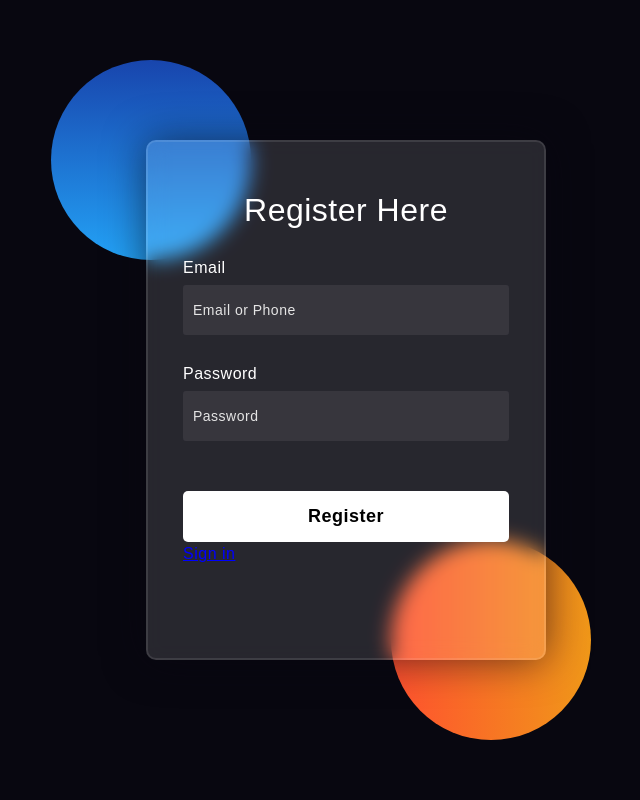
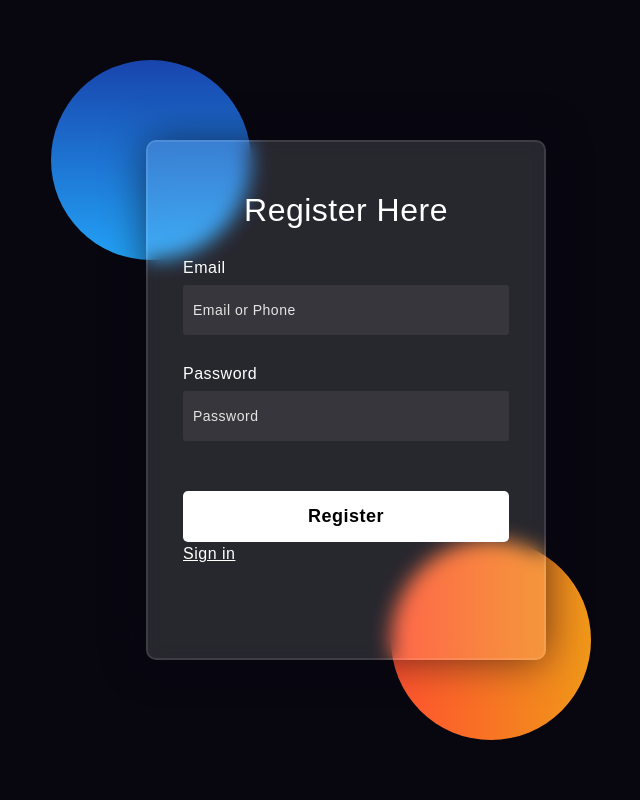
Before and after one commit to maria2908/travel-blog, a PHP site: page /register.php in a window 1280 px wide. Shown: the whole page, without its empty margins (294-934 px from the left). Run offline with PHP 8.4, Linux system fonts and the light colour scheme; some web fonts are replaced.

Commit message:
chang style

```diff
--- a/classes/User.php
+++ b/classes/User.php
@@ -28,12 +28,13 @@ class User
 
         if ($user && $email === $user->email) {
             return "User already exists, please use another email.";
+        } else {
+            $hashed_password = password_hash($password, PASSWORD_DEFAULT);
+            $query = "INSERT INTO " . $this->table . " (email, password) VALUES (:email, :password)";
+            $stmt = $this->conn->prepare($query);
+            $stmt->bindParam(':email', $email);
+            $stmt->bindParam(':password', $hashed_password);
         }
-        $hashed_password = password_hash($password, PASSWORD_DEFAULT);
-        $query = "INSERT INTO " . $this->table . " (email, password) VALUES (:email, :password)";
-        $stmt = $this->conn->prepare($query);
-        $stmt->bindParam(':email', $email);
-        $stmt->bindParam(':password', $hashed_password);
 
         if ($stmt->execute()) {
             return true;
--- a/login.php
+++ b/login.php
@@ -42,6 +42,6 @@ require_once('alert.php');
         <input type="password" placeholder="Password" id="password" name="password" id="password">
 
         <button>Log In</button>
-        <a style="margin-top: 5px; text-decoration: underline; color:blue;" href="register.php">Sign up</a>
+        <a style="padding-top: 5px; text-decoration: underline;" href="register.php">Sign up</a>
     </form>
 </div>
--- a/register.php
+++ b/register.php
@@ -63,6 +63,6 @@ require_once('partials/head.php');
         <?php endif; ?>
 
         <button>Register</button>
-        <a style="margin-top: 5px; text-decoration: underline; color:blue;" href="login.php">Sign in</a>
+        <a style="padding-top: 5px; text-decoration: underline;" href="login.php">Sign in</a>
     </form>
 </div>
```
